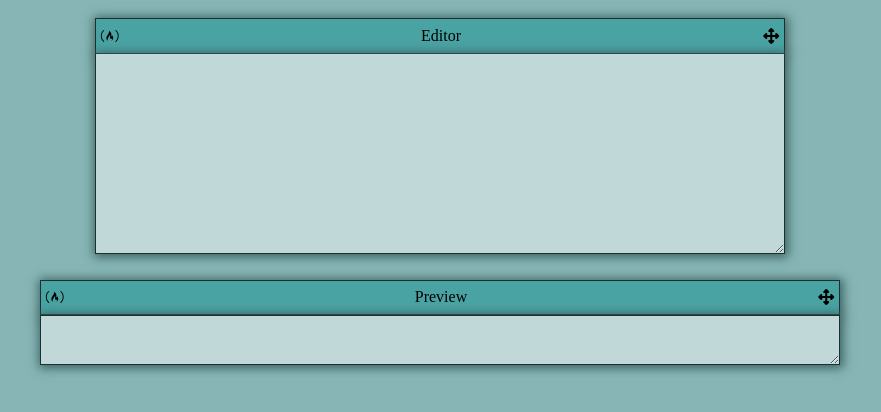
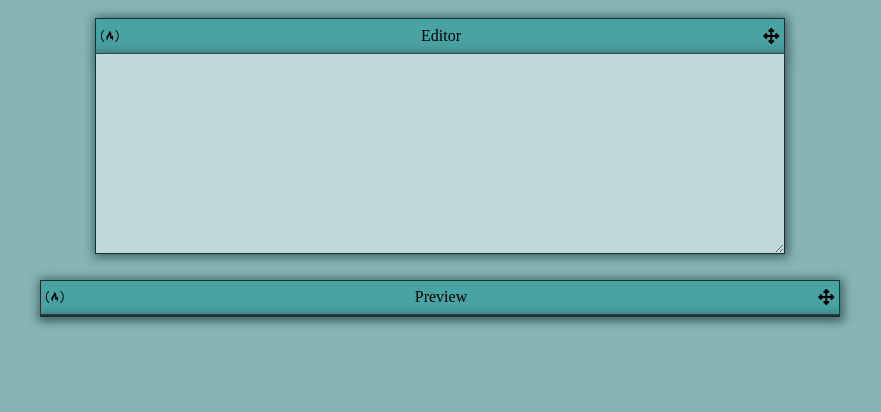
Before and after one commit to altontonn/Markdown-Previewer, a React (Create React App) app: page / in a window 1280 px wide. Shown: the top 412 px of the page, without its empty margins (200-1081 px from the left). Built offline with nearby package versions, Linux system fonts and the light colour scheme.

Commit message:
Import marked library

```diff
--- a/package.json
+++ b/package.json
@@ -6,6 +6,7 @@
     "@testing-library/jest-dom": "^5.17.0",
     "@testing-library/react": "^13.4.0",
     "@testing-library/user-event": "^13.5.0",
+    "marked": "^12.0.0",
     "react": "^18.2.0",
     "react-dom": "^18.2.0",
     "react-scripts": "5.0.1",
--- a/public/index.html
+++ b/public/index.html
@@ -45,4 +45,5 @@
     -->
   </body>
   <script src="https://cdn.jsdelivr.net/npm/bootstrap@5.0.2/dist/js/bootstrap.bundle.min.js" integrity="sha384-MrcW6ZMFYlzcLA8Nl+NtUVF0sA7MsXsP1UyJoMp4YLEuNSfAP+JcXn/tWtIaxVXM" crossorigin="anonymous"></script>
+  <script src="https://cdnjs.cloudflare.com/ajax/libs/marked/12.0.0/marked.min.js" integrity="sha512-tjg8I2d6Fi0OBGz1csmr7RfI4uupYaCfL/RqhVRTS42RMGwfBsjwBGmhzhI+e2dPmyew8cFkoxnVkGvADDLvbg==" crossorigin="anonymous" referrerpolicy="no-referrer"></script>
 </html>
--- a/src/component/Input.js
+++ b/src/component/Input.js
@@ -1,15 +1,19 @@
 import React from "react";
+import { marked } from "marked";
 class InputController extends React.Component {
   constructor(props) {
     super(props);
     this.state = {
       input: "",
+      preview: ""
     };
     this.handleChange = this.handleChange.bind(this);
   }
   handleChange = (event) => {
+    const markedInput = event.target.value;
     this.setState({
-      input: event.target.value,
+      input: markedInput,
+      preview: marked(markedInput)
     });
   };
   render() {
@@ -33,10 +37,10 @@ class InputController extends React.Component {
             Preview
             <i className="fa fa-arrows-alt"></i>
           </div>
-          <textarea
+          <div
             id="preview"
-            defaultValue={this.state.input}
-          ></textarea>
+            dangerouslySetInnerHTML={{ __html: this.state.preview }}
+          ></div>
         </div>
       </>
     );
```
Also changed, not shown: 1 other file (tests, documents, lock files or other folders).
